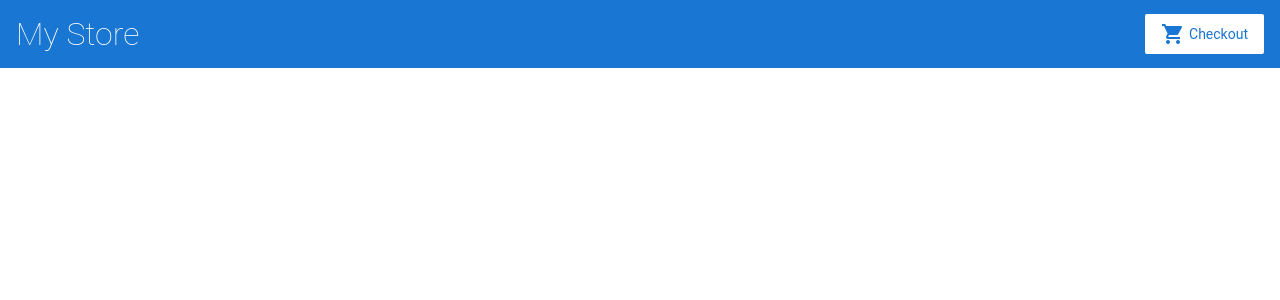
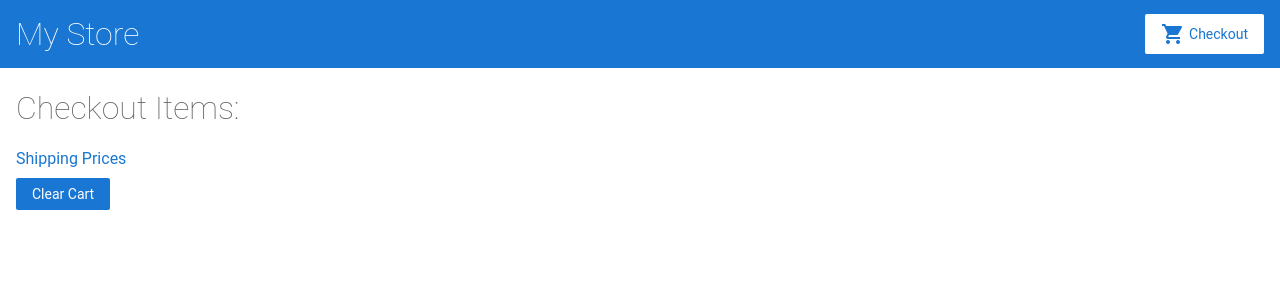
Before and after one commit to erikd234/angular-getting-started-tutorial, an Angular app: page /cart in a window 1280 px wide. Before the commit this address led to /. Shown: the top 300 px of the page. Built offline with nearby package versions, Linux system fonts and the light colour scheme.

Commit message:
5 files modified, 7 added

```diff
--- /dev/null
+++ b/src/app/cart.service.ts
@@ -0,0 +1,24 @@
+import { Injectable } from "@angular/core";
+import { HttpClient } from "@angular/common/http";
+
+@Injectable()
+export class CartService {
+  items: Array<any> = [];
+
+  getShippingPrices() {
+    return this.http.get<{ type: string; price: number }[]>(
+      "/assets/shipping.json"
+    );
+  }
+  addToCart(product) {
+    this.items.push(product);
+  }
+  getItems() {
+    return this.items;
+  }
+  clearCart() {
+    this.items = [];
+    return this.items;
+  }
+  constructor(private http: HttpClient) {}
+}
--- /dev/null
+++ b/src/app/cart/cart.component.html
@@ -0,0 +1,12 @@
+<h1>Checkout Items:</h1>
+
+<ul>
+  <li class='cart-item' *ngFor="let product of cartItems">
+    {{product.name}}
+    {{product.price | currency}}
+  </li>
+</ul>
+<div style="padding-bottom: 10px;">
+  <a [routerLink]="'shipping'">Shipping Prices</a>
+</div>
+<button  (click)='clearCart()'>Clear Cart</button>
--- /dev/null
+++ b/src/app/cart/cart.component.ts
@@ -0,0 +1,16 @@
+import { Component, OnInit } from "@angular/core";
+import { CartService } from "../cart.service";
+@Component({
+  selector: "app-cart",
+  templateUrl: "./cart.component.html",
+  styleUrls: ["./cart.component.css"]
+})
+export class CartComponent implements OnInit {
+  constructor(private cartService: CartService) {}
+  cartItems = this.cartService.getItems();
+
+  clearCart(){
+    this.cartItems = this.cartService.clearCart();
+  }
+  ngOnInit() {}
+}
--- a/src/app/product-details/product-details.component.html
+++ b/src/app/product-details/product-details.component.html
@@ -4,4 +4,5 @@
   <h3>{{product.name}}</h3>
   <h4>{{product.price | currency}}</h4>
   <p>{{product.description}}</p>
+  <button (click)="addToCart(product)">Buy</button>
 </div>
--- a/src/app/product-details/product-details.component.ts
+++ b/src/app/product-details/product-details.component.ts
@@ -1,6 +1,8 @@
 import { Component, OnInit } from "@angular/core";
 import { ActivatedRoute } from "@angular/router";
 import { products } from "../products";
+import { CartService } from "../cart.service";
+
 @Component({
   selector: "app-product-details",
   templateUrl: "./product-details.component.html",
@@ -8,8 +10,15 @@ import { products } from "../products";
 })
 export class ProductDetailsComponent implements OnInit {
   product;
-  constructor(private route: ActivatedRoute) {}
+  constructor(
+    private route: ActivatedRoute,
+    private cartService: CartService
+  ) {}
 
+  addToCart(product) {
+    this.cartService.addToCart(product);
+    window.alert("Your product has been added to the cart!");
+  }
   ngOnInit() {
     const routeParams = this.route.snapshot.paramMap;
     console.log(routeParams);
--- a/src/app/product-list/product-list.component.html
+++ b/src/app/product-list/product-list.component.html
@@ -9,4 +9,5 @@
   </p>
   <button (click)="share()">Share</button>
   <app-product-alerts [product]="product" (notification)="onNotify()"></app-product-alerts>
+
 </div>
--- /dev/null
+++ b/src/app/shipping/shipping.component.html
@@ -0,0 +1 @@
+<p>works</p>
--- /dev/null
+++ b/src/app/shipping/shipping.component.ts
@@ -0,0 +1,12 @@
+import { Component, OnInit } from "@angular/core";
+import { CartService } from "../cart.service";
+@Component({
+  selector: "app-shipping",
+  templateUrl: "./shipping.component.html",
+  styleUrls: ["./shipping.component.css"]
+})
+export class ShippingComponent implements OnInit {
+  constructor() {}
+
+  ngOnInit() {}
+}
--- a/src/app/top-bar/top-bar.component.html
+++ b/src/app/top-bar/top-bar.component.html
@@ -2,7 +2,7 @@
   <h1>My Store</h1>
 </a>
 
-<a class="button fancy-button"><i class="material-icons">shopping_cart</i>Checkout</a>
+<a class="button fancy-button" [routerLink]="['cart']"><i class="material-icons">shopping_cart</i>Checkout</a>
 
 <!--
 Copyright Google LLC. All Rights Reserved.
```
Also changed, not shown: src/app/app.module.ts (+13 -3 lines), src/app/cart/cart.component.css (added), src/app/shipping/shipping.component.css (added).
